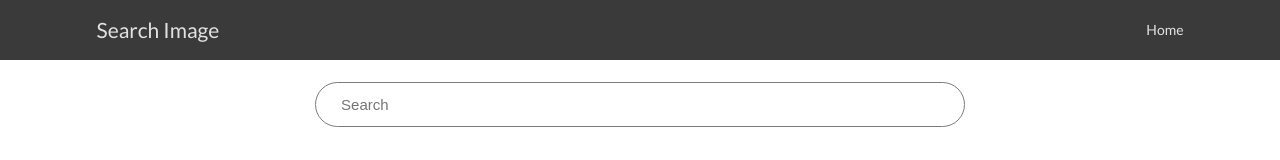
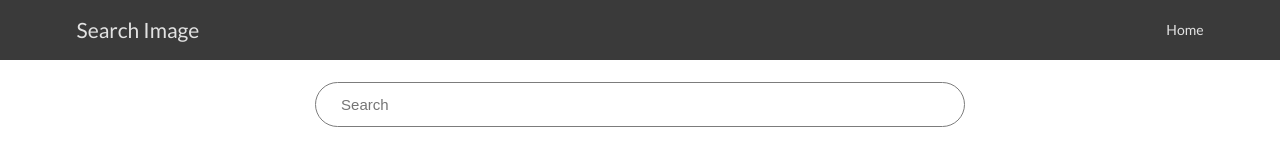
Before and after one commit to tyrion404/Search-pics-ReactApp, a React (Create React App) app: page / in a window 1280 px wide. Shown: the top 160 px of the page. Built offline with nearby package versions, Linux system fonts and the light colour scheme.

Commit message:
Searchbar Input Handling

```diff
--- a/src/components/App.js
+++ b/src/components/App.js
@@ -5,12 +5,16 @@ import SearchBar from './SearchBar';
 // import Header from './SearchBar';
 
 class App extends Component {
+    onSearchSubmit = (term) => {
+        console.log(term);
+    };
+
     render() {
         return (
             <div style={{ background: '#FFFFFF', height: '100vh' }}>
                 <Navbar />
                 <div className="ui container">
-                    <SearchBar />
+                    <SearchBar onSubmit={this.onSearchSubmit} />
                 </div>
             </div>
         );
--- a/src/components/Navbar.css
+++ b/src/components/Navbar.css
@@ -10,7 +10,7 @@ header {
 
 header a, header label {
 	display: block;
-	padding: 20px;
+	padding: 20px 20px 20px 0px;
 	color: #e2e2e2;
 	text-decoration: none;
 	line-height: 20px;
@@ -58,7 +58,7 @@ nav li {
 }
 
 nav a {
-	padding: 10px;
+	padding: 10px 0px 10px 10px;
 	width: 100%;
 }
 
@@ -81,7 +81,6 @@ nav a {
 	}
 	nav ul {
 		padding: 0;
-		padding-right: 10px;
 	}
 	nav li {
 		display: inline-block;
@@ -89,7 +88,7 @@ nav a {
 	}
 	header nav a {
 		display: inline-block;
-		padding: 20px 10px;
+		padding: 20px 0px 20px 10px;
 		width: auto;
 	}
 }
--- a/src/components/SearchBar.css
+++ b/src/components/SearchBar.css
@@ -13,14 +13,14 @@
 
 @media screen and (max-width: 992px) {
     .SearchBarInput {
-        width: 80%;
+        width: 90%;
     }
   }
 
   /* On screens that are 600px or less, set the background color to olive */
   @media screen and (max-width: 600px) {
     .SearchBarInput {
-        width: 80%;
+        width: 90%;
     }
   }
 
--- a/src/components/SearchBar.js
+++ b/src/components/SearchBar.js
@@ -3,11 +3,30 @@ import React, { Component } from 'react';
 import './SearchBar.css';
 
 class SearchBar extends Component {
+
+    state = {
+        term: ''
+    };
+
+    onFormSubmit = (event) => {
+        event.preventDefault();
+        this.props.onSubmit(this.state.term);
+    };
+
+    // F_-rENL8Jj6n1qsUx5utWfFZ7AtPJlQ9bosGBbfC1so
+    // SEC qU10QaMPHkQUEcooSd9iR8QmTFKUkR9X6NsG1HROzaA
+
     render() {
         return (
             <div className="SearchBar">
-                <form>
-                    <input className="SearchBarInput" type="text" placeholder="Search" />
+                <form onSubmit={this.onFormSubmit}>
+                    <input
+                        onChange={(e) => this.setState({ term: e.target.value })}
+                        value={this.state.term}
+                        className="SearchBarInput"
+                        type="text"
+                        placeholder="Search"
+                    />
                 </form>
             </div>
         );
```
